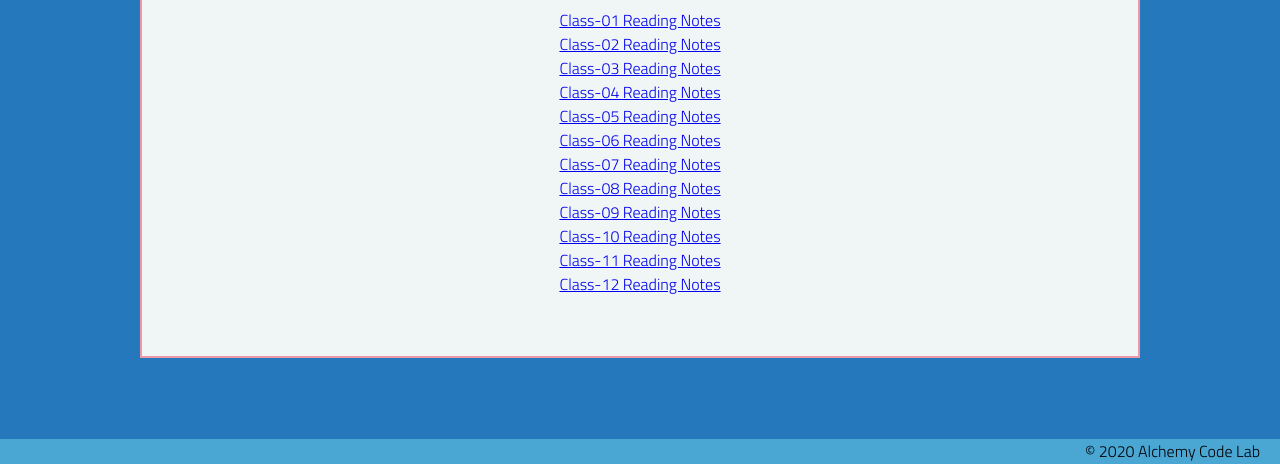
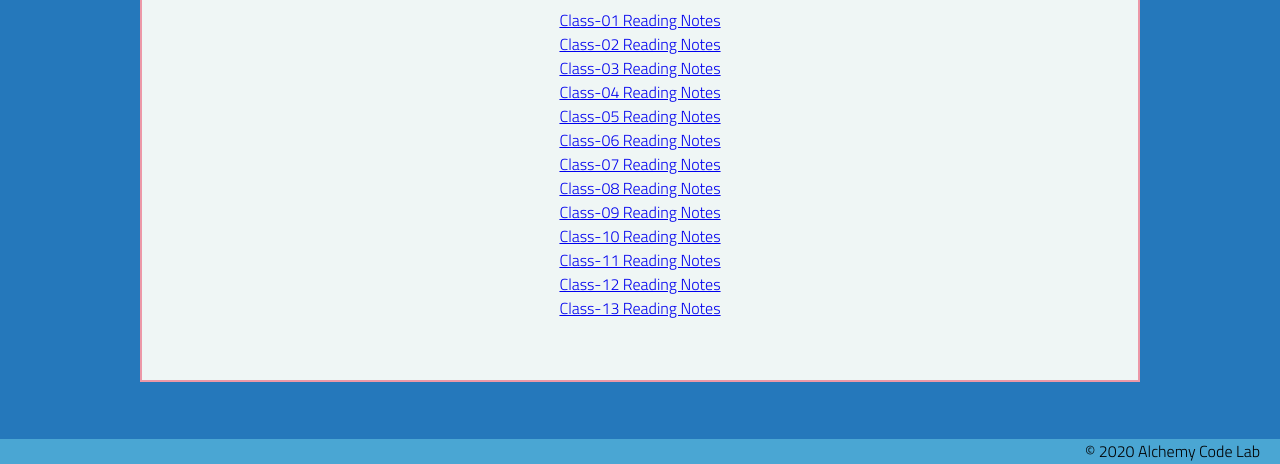
Before and after one commit to katiepdx/reading-notes, a plain HTML site: page index.html in a window 1280 px wide. Shown: the part 336-800 px from the top of the page. Drawn offline with Linux system fonts and the light colour scheme.

Commit message:
add class 13 reading notes

```diff
--- a/index.html
+++ b/index.html
@@ -49,6 +49,8 @@
                 <a href="class-11.md"> Class-11 Reading Notes </a>
                 <br>
                 <a href="class-12.md"> Class-12 Reading Notes </a>
+                <br>
+                <a href="class-13.md"> Class-13 Reading Notes </a>
             </p>
         </section>
     </main>
```
Also changed, not shown: 1 other file.
